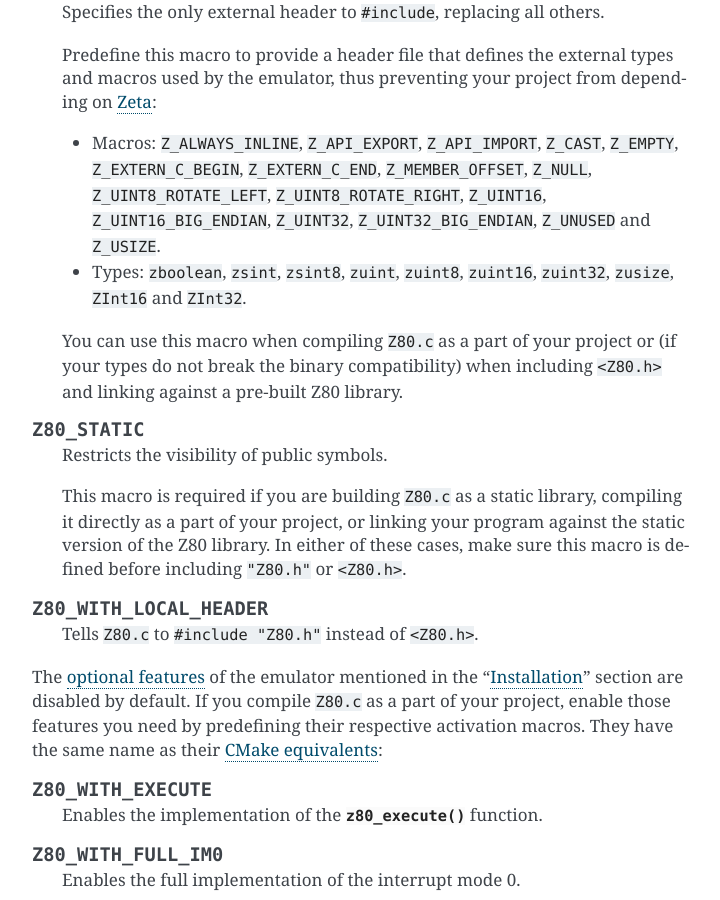
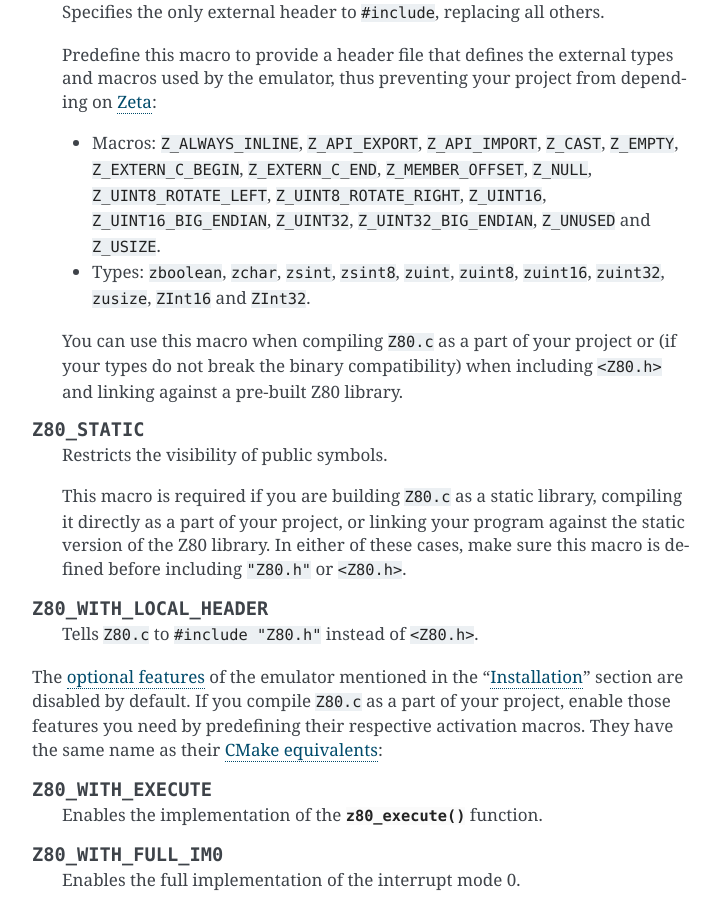
Before and after one commit to redcode/Z80, a Sphinx documentation site: the page built from documentation/Integration.rst, in a window 1280 px wide and 900 px high, scrolled down 1383 px. Shown: the whole window, without its empty margins (388-1108 px from the left). Built offline with Sphinx 7.4.7, drawn with Linux system fonts in a browser that asks for light colours.

Commit message:
Documentation WIP.

```diff
--- a/documentation/Integration.rst
+++ b/documentation/Integration.rst
@@ -58,7 +58,7 @@ The source code of the emulator can be configured at compile time by predefining
 
    * Macros: ``Z_ALWAYS_INLINE``, ``Z_API_EXPORT``, ``Z_API_IMPORT``, ``Z_CAST``, ``Z_EMPTY``, ``Z_EXTERN_C_BEGIN``, ``Z_EXTERN_C_END``, ``Z_MEMBER_OFFSET``, ``Z_NULL``, ``Z_UINT8_ROTATE_LEFT``, ``Z_UINT8_ROTATE_RIGHT``, ``Z_UINT16``, ``Z_UINT16_BIG_ENDIAN``, ``Z_UINT32``, ``Z_UINT32_BIG_ENDIAN``, ``Z_UNUSED`` and ``Z_USIZE``.
 
-   * Types: ``zboolean``, ``zsint``, ``zsint8``, ``zuint``, ``zuint8``, ``zuint16``, ``zuint32``, ``zusize``, ``ZInt16`` and ``ZInt32``.
+   * Types: ``zboolean``, ``zchar``, ``zsint``, ``zsint8``, ``zuint``, ``zuint8``, ``zuint16``, ``zuint32``, ``zusize``, ``ZInt16`` and ``ZInt32``.
 
    You can use this macro when compiling :file:`Z80.c` as a part of your project or (if your types do not break the binary compatibility) when including ``<Z80.h>`` and linking against a pre-built Z80 library.
 
```
